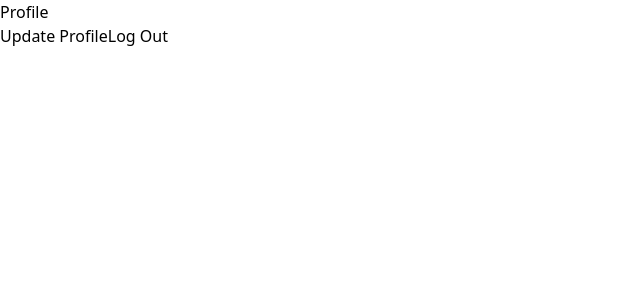
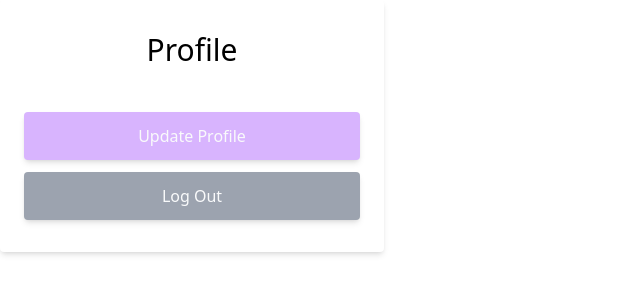
Before and after one commit to adriankristanto/devkind-test, a React (Create React App) app in the folder client/: page / in a window 1280 px wide. Shown: the top 300 px of the page, without its empty margins (0-640 px from the left). Built offline with nearby package versions, Linux system fonts and the light colour scheme; sample sign-in values are in the browser's storage.

Commit message:
added styling to user profile page

```diff
--- a/client/src/components/Profile.js
+++ b/client/src/components/Profile.js
@@ -40,8 +40,9 @@ export default function Profile() {
   };
 
   return (
-    <div>
-      <h1>Profile</h1>
+    <div className="container max-w-sm flex-1 flex flex-col items-center justify-center">
+      <div className="bg-white px-6 py-8 rounded shadow-md text-black w-full">
+        <h1 className="mb-8 text-3xl text-center">Profile</h1>
         {isUpdating ? (
           <>
             <Formik
@@ -59,6 +60,7 @@ export default function Profile() {
                   id="name"
                   name="name"
                   placeholder={`${currentUser.name}`}
+                  className="w-full my-3 border border-gray-300 rounded p-3"
                 />
 
                 <label htmlFor="birthdate">Birthdate</label>
@@ -66,6 +68,7 @@ export default function Profile() {
                   id="birthdate"
                   name="birthdate"
                   placeholder={`${currentUser.birthdate}`}
+                  className="w-full my-3 border border-gray-300 rounded p-3"
                 />
 
                 <label htmlFor="email">Email</label>
@@ -74,6 +77,7 @@ export default function Profile() {
                   name="email"
                   placeholder={`${currentUser.email}`}
                   type="email"
+                  className="w-full my-3 border border-gray-300 rounded p-3"
                 />
 
                 <label htmlFor="password">Password</label>
@@ -82,22 +86,55 @@ export default function Profile() {
                   name="password"
                   placeholder="Enter a new password here..."
                   type="password"
+                  className="w-full my-3 border border-gray-300 rounded p-3"
                 />
-              <button type="submit">Submit</button>
+                <button
+                  type="submit"
+                  className="w-full text-center py-3 mt-3 rounded bg-sky-400 text-gray-50 shadow-md"
+                >
+                  Submit
+                </button>
               </Form>
             </Formik>
-          <button onClick={handleClickViewProfile}>View Profile</button>
-          <button onClick={handleClickLogOut}>Log Out</button>
+            <button
+              className="w-full text-center py-3 mt-3 rounded bg-purple-300 text-gray-50 shadow-md"
+              onClick={handleClickViewProfile}
+            >
+              View Profile
+            </button>
+            <button
+              className="w-full text-center py-3 mt-3 rounded bg-gray-400 text-gray-50 shadow-md"
+              onClick={handleClickLogOut}
+            >
+              Log Out
+            </button>
           </>
         ) : (
           <>
-          <div>{currentUser.name}</div>
-          <div>{currentUser.birthdate}</div>
-          <div>{currentUser.email}</div>
-          <button onClick={handleClickUpdateProfile}>Update Profile</button>
-          <button onClick={handleClickLogOut}>Log Out</button>
+            <div className="w-full text-xl text-center">
+              <strong>{currentUser.name}</strong>
+            </div>
+            <div className="w-full text-gray-400 text-center">
+              {currentUser.email}
+            </div>
+            <div className="w-full my-4 text-center">
+              {currentUser.birthdate}
+            </div>
+            <button
+              className="w-full text-center py-3 mt-3 rounded bg-purple-300 text-gray-50 shadow-md"
+              onClick={handleClickUpdateProfile}
+            >
+              Update Profile
+            </button>
+            <button
+              className="w-full text-center py-3 mt-3 rounded bg-gray-400 text-gray-50 shadow-md"
+              onClick={handleClickLogOut}
+            >
+              Log Out
+            </button>
           </>
         )}
       </div>
+    </div>
   );
 }
```
Lines whose indentation alone changed are shown as unchanged.
